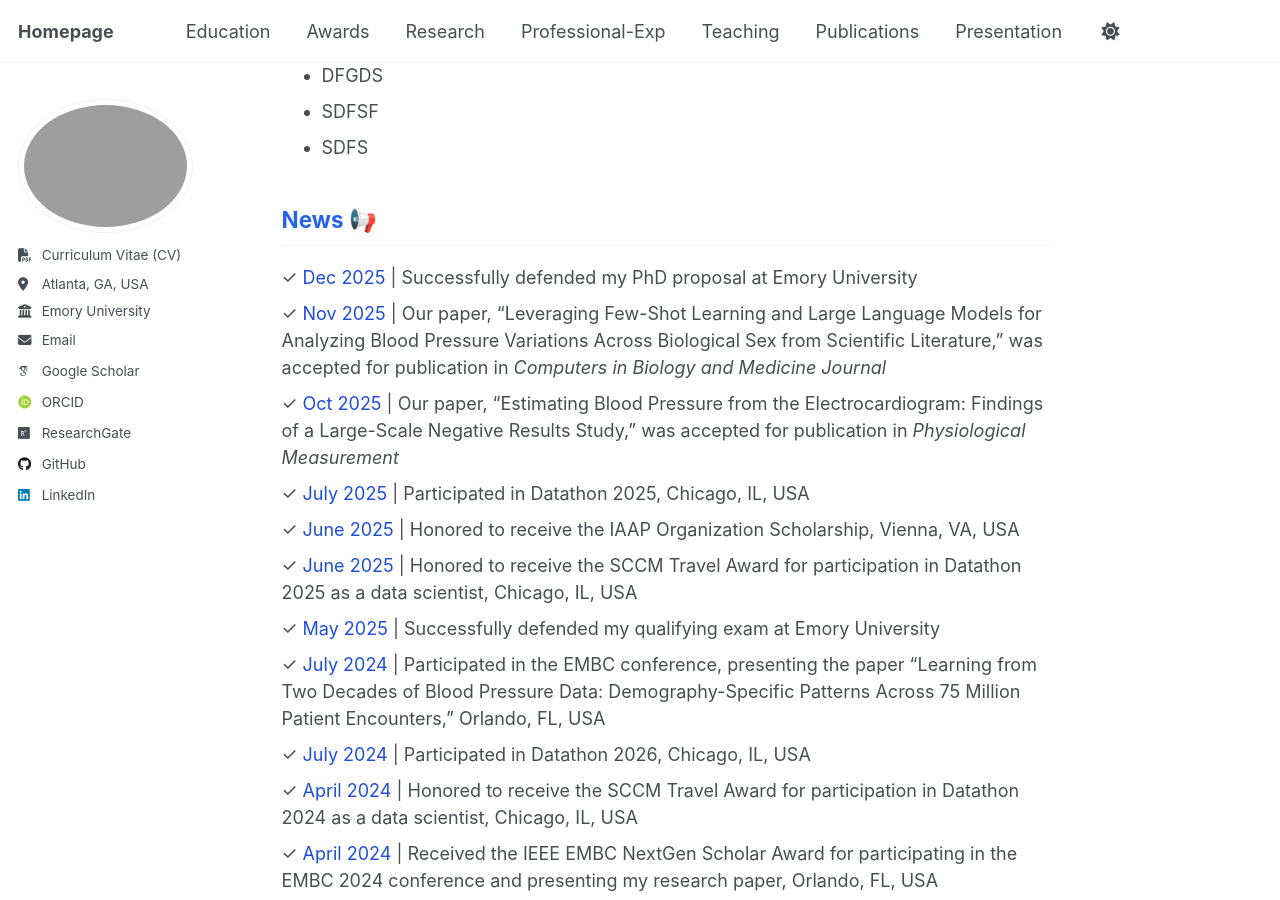
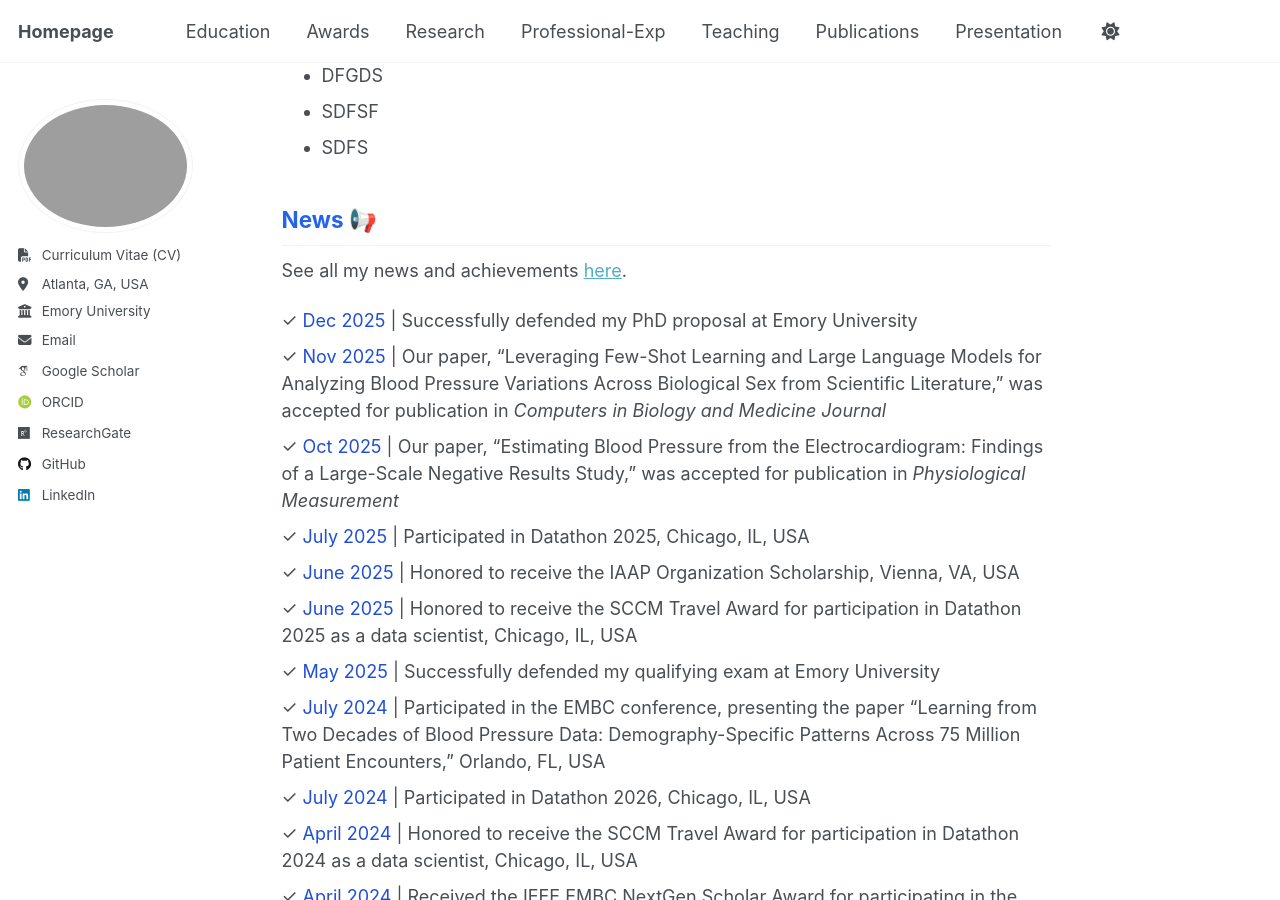
Before and after one commit to Somayyehmousavi/somayyehmousavi.github.io, a Jekyll site: the page built from _pages/about.md, in a window 1280 px wide and 900 px high, scrolled down 527 px. Built offline with Jekyll 4.4.1, drawn with Linux system fonts in a browser that asks for light colours; some web fonts are replaced.

Commit message:
Update about.md

```diff
--- a/_pages/about.md
+++ b/_pages/about.md
@@ -13,6 +13,7 @@ I hold two master's degrees: one in Computer Science and Informatics from Emory
 - SDFS
 
 <h2 style="color:#2563eb;">News 📢</h2>
+<p>See all my news and achievements <a href="/news">here</a>.</p>
 <ul style="list-style-type: none; padding-left: 0;">
   <li>✓ <span style="color:#1f4ed8;">Dec 2025</span> | Successfully defended my PhD proposal at Emory University</li>
   <li>✓ <span style="color:#1f4ed8;">Nov 2025</span> | Our paper, “Leveraging Few-Shot Learning and Large Language Models for Analyzing Blood Pressure Variations Across Biological Sex from Scientific Literature,” was accepted for publication in <i>Computers in Biology and Medicine Journal</i></li>
```
